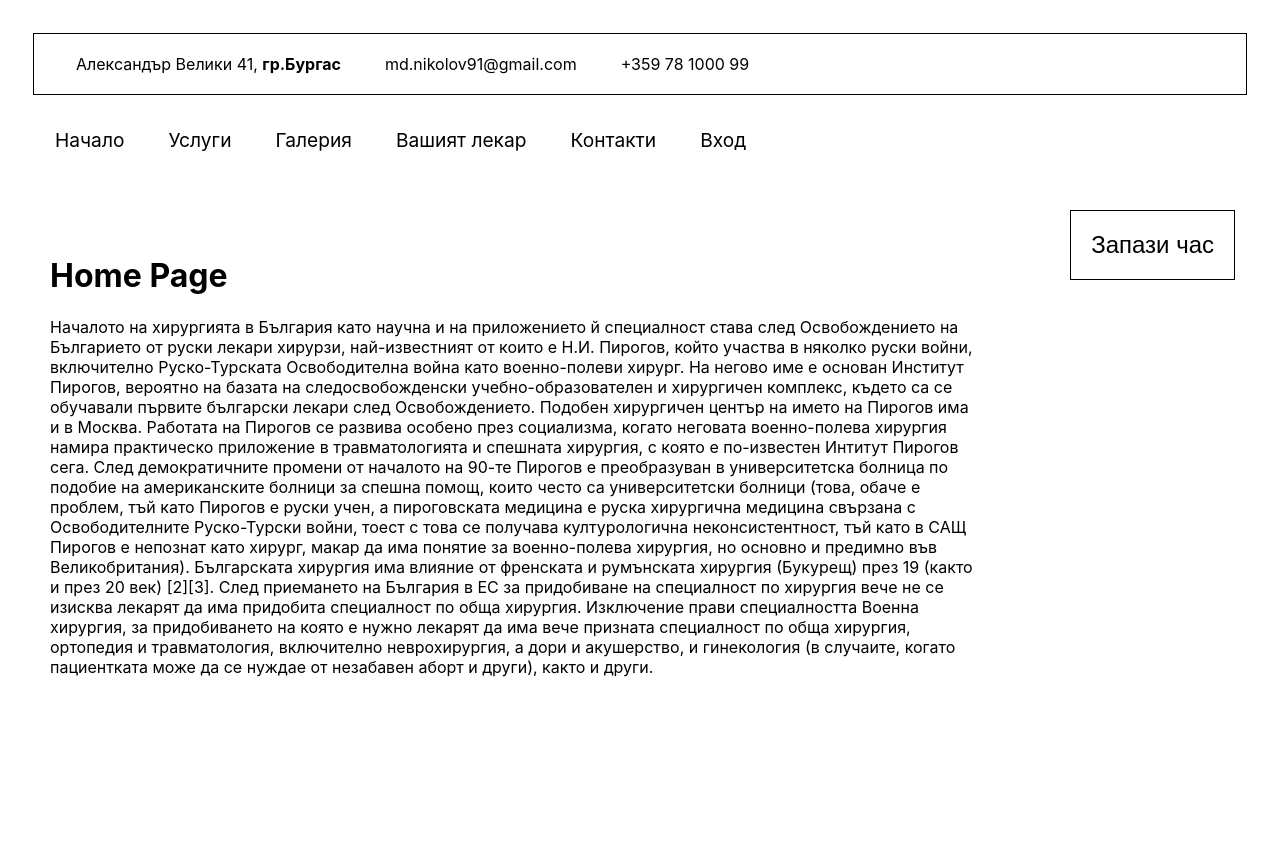
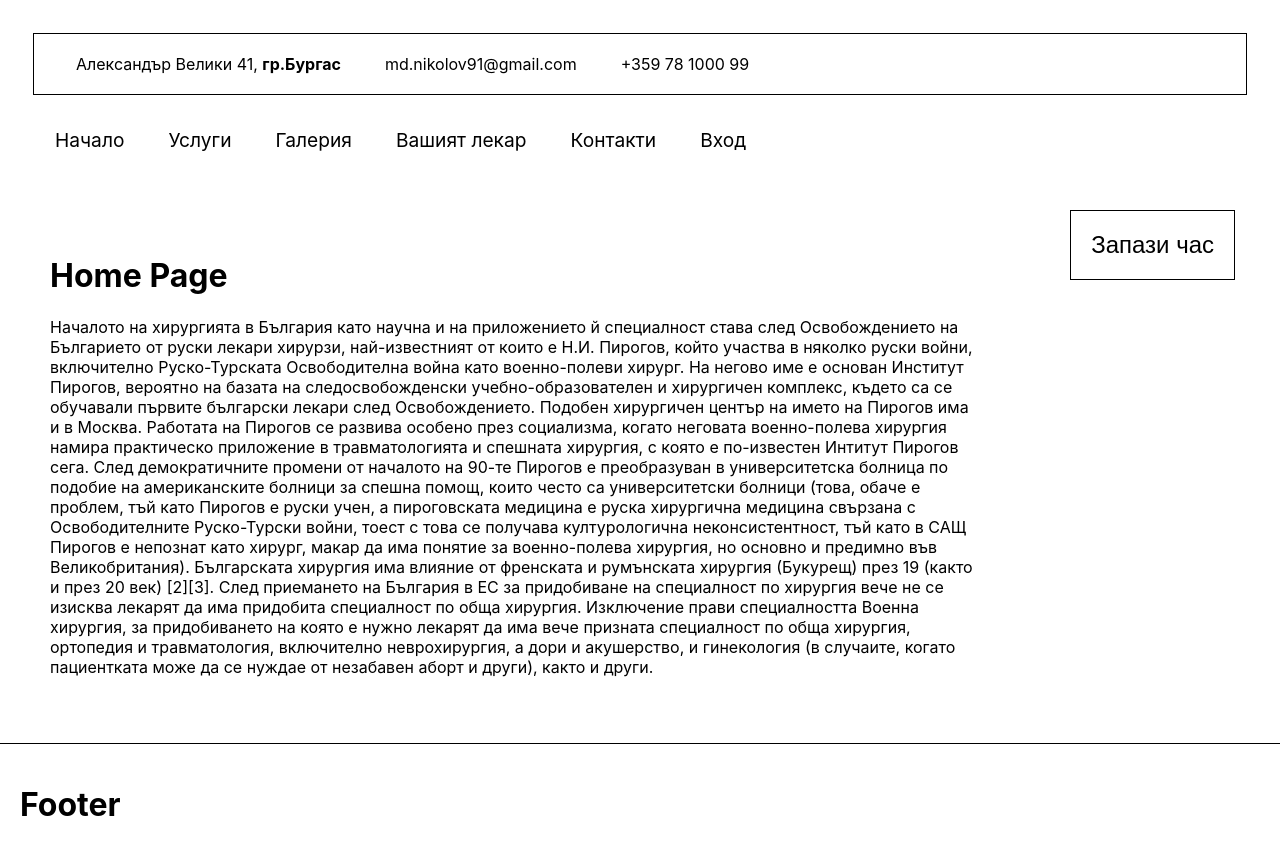
Before and after one commit to stefanovagloriaa/medical-appointment-app, a Next.js app: page / in a window 1280 px wide. Shown: the top 854 px of the page. Before the commit the page ends 800 px from the top, so only its background shows below. Built offline with nearby package versions, Linux system fonts and the light colour scheme.

Commit message:
some CSS added to footer.js file

```diff
--- a/components/layout/Footer.js
+++ b/components/layout/Footer.js
@@ -1,5 +1,11 @@
+import classes from "./Footer.module.css";
+
 const Footer = () => {
-  return <h1>Footer</h1>;
+  return (
+    <div className={classes.footerContainer}>
+      <h1>Footer</h1>
+    </div>
+  );
 };
 
 export default Footer;
--- /dev/null
+++ b/components/layout/Footer.module.css
@@ -0,0 +1,9 @@
+.footerContainer {
+   border-style:solid;
+   border-width: 1px;
+   border-left: none;
+   border-right: none;
+   border-bottom: none;
+   border-width: 50%;
+   padding: 20px;
+}
--- a/components/layout/Layout.js
+++ b/components/layout/Layout.js
@@ -8,6 +8,7 @@ const Layout = (props) => {
     <Fragment>
       <Navigation />
       <main>{props.children}</main>
+      <Footer />
     </Fragment>
   );
 };
```
